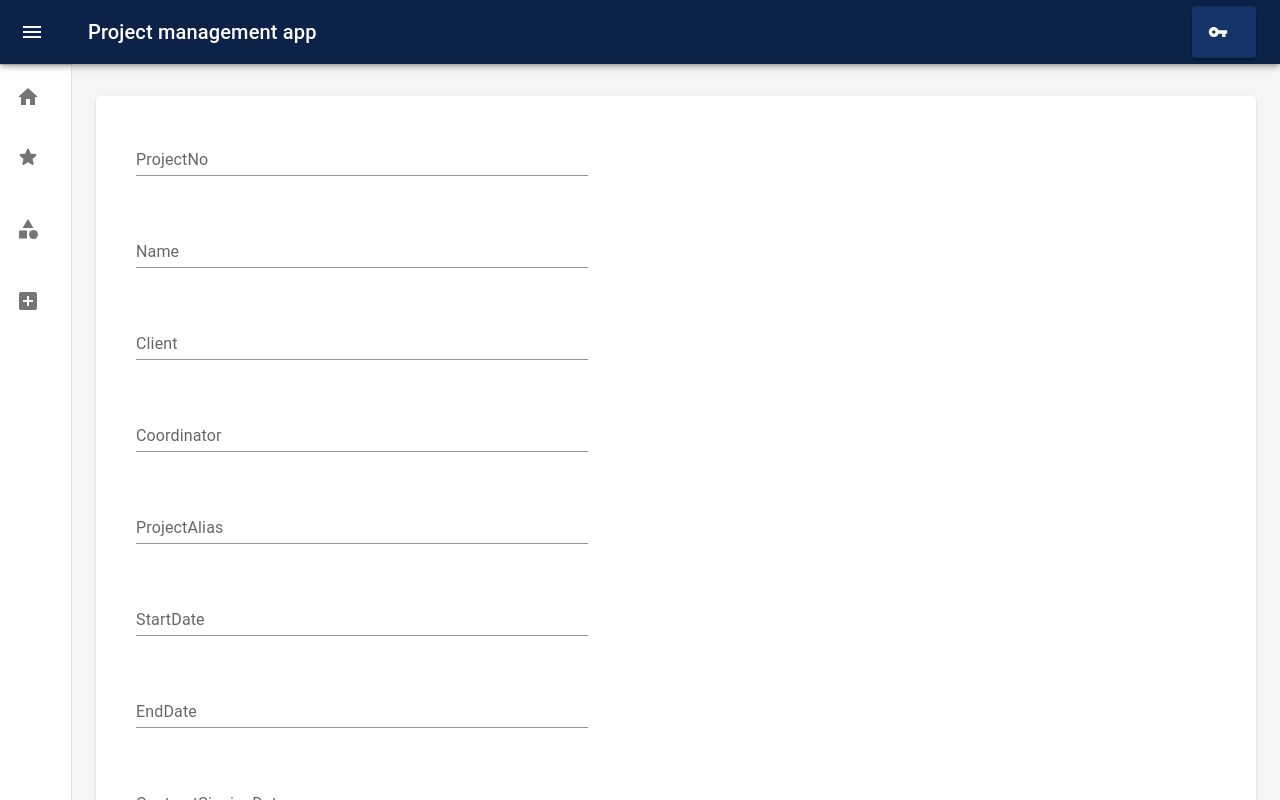
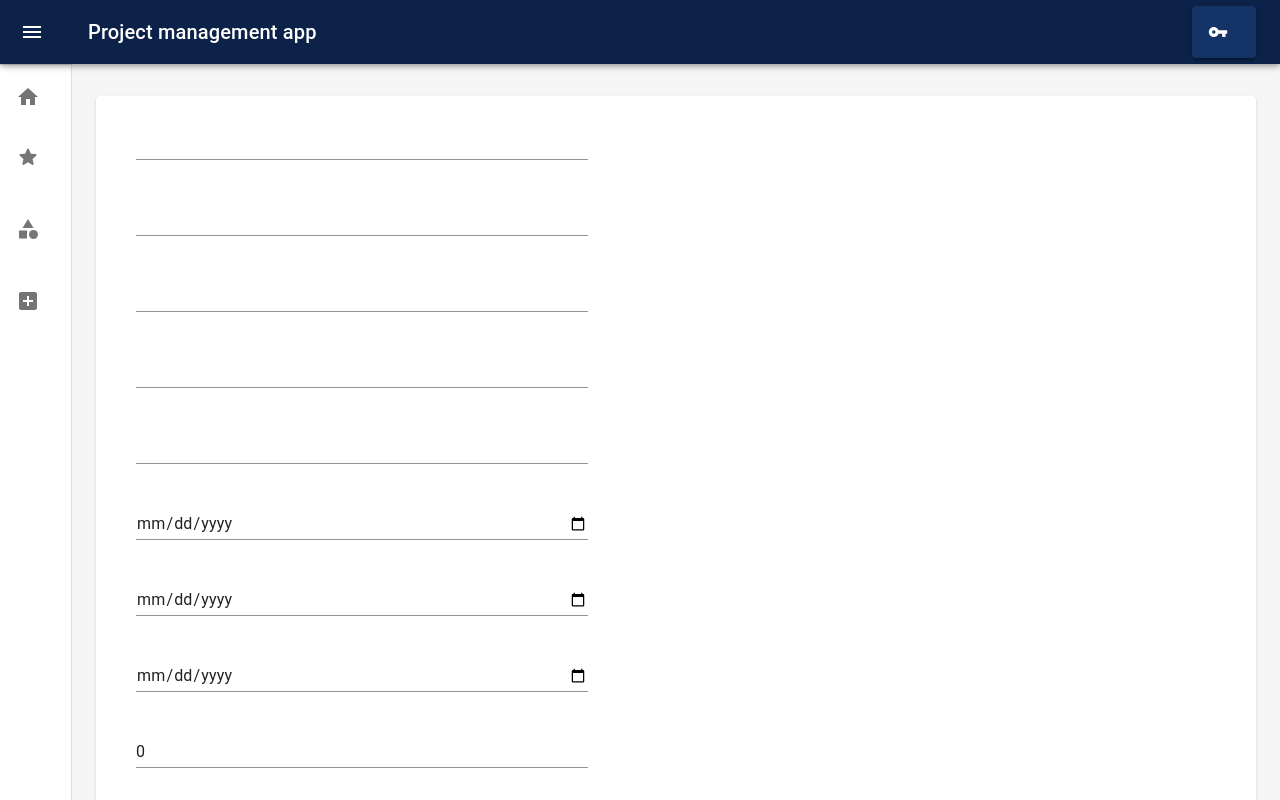
Before and after one commit to sandravala/project-management-front, a React (Create React App) app: page /projects/save in a window 1280 px wide. Built offline with nearby package versions, Linux system fonts and the light colour scheme.

Commit message:
add new investment modal created. field formik refactored to auto generate multiple fields projects api edited: save investment hook created

```diff
--- /dev/null
+++ b/src/components/form/FieldFormik.js
@@ -0,0 +1,66 @@
+import {Field} from 'formik';
+import Box from "@mui/material/Box";
+import {TextField, MenuItem} from "@mui/material";
+
+export const FieldFormik = ({type, select, label, name, propsF}) => {
+
+    const selectField = (
+        <>
+            <Field
+            label={label}
+            name={name}
+            variant="standard"
+            fullWidth
+            margin="normal"
+            select
+            error={!!propsF.errors[name] && propsF.touched[name]}
+            helperText={propsF.touched[name] && propsF.errors[name]}
+            as={TextField}
+        >
+                {select.map((option) => (
+                    <MenuItem key={option} value={option}>
+                        {option}
+                    </MenuItem>
+                ))}
+        </Field>
+        <Box pb={2.5} />
+        </>
+    )
+
+    const dateField = (
+        <>
+        <Field
+                label={label}
+               name={name}
+               variant="standard"
+               type="date"
+               InputProps={{inputProps: { min: "2010-05-01", max: "2070-05-04"} }}
+               fullWidth
+               margin="normal"
+               InputLabelProps={{ shrink: true }}
+               error={!!propsF.errors[name] && propsF.touched[name]}
+               helperText={propsF.touched[name] && propsF.errors[name]}
+               as={TextField}
+        />
+        <Box pb={2.5} />
+        </>
+    )
+
+    const simpleTextField = (
+        <>
+        <Field
+                label={label}
+                name={name}
+                variant="standard"
+                fullWidth
+                margin="normal"
+                error={!!propsF.errors[name] && propsF.touched[name]}
+                helperText={propsF.touched[name] && propsF.errors[name]}
+                as={TextField}
+        />
+        <Box pb={2.5} />
+        </>)
+
+    return type === "text" ? simpleTextField : type === "date" ? dateField : selectField;
+
+};
--- a/src/components/pages/NewProject.js
+++ b/src/components/pages/NewProject.js
@@ -1,14 +1,15 @@
 import  * as React from 'react';
 import { Form, Formik, Field} from 'formik';
 import * as yup from 'yup';
-import {Alert, Snackbar, TextField} from "@mui/material";
+import {Alert, Snackbar, TextField, MenuItem} from "@mui/material";
 import Button from "@mui/material/Button";
 import Container from "@mui/material/Container";
 import Box from "@mui/material/Box";
 import {useSaveProject} from "../../api/projectsApi";
 import {useState} from "react";
-
-
+import { FieldFormik } from '../form/FieldFormik';
+import { useTranslation } from 'react-i18next';
+import { t } from 'i18next';
 
 
 const validationSchema = yup.object({
@@ -51,30 +52,88 @@ const validationSchema = yup.object({
 
 });
 
-export const FieldFormik = ({name, propsF}) => {
+const fieldNames = [
+    {
+        label: t("projectNo"),
+        name: "projectNo",
+        type: "text",
+        select: []
+    },
+    {
+        label: t("projectName"),
+        name: "name",
+        type: "text",
+        select: []
+    },
+    {
+        label: t("client"),
+        name: "client",
+        type: "text",
+        select: []
+    },
+    {
+        label: t("coordinator"),
+        name: "coordinator",
+        type: "text",
+        select: []
+    },
+    {
+        label: t("projectAlias"),
+        name: "projectAlias",
+        type: "text",
+        select: []
+    },
+    {
+        label: t("startDate"),
+        name: "startDate",
+        type: "date",
+        select: []
+    },
+    {
+        label: t("endDate"),
+        name: "endDate",
+        type: "date",
+        select: []
+    },
+    {
+        label: t("contractSigningDate"),
+        name: "contractSigningDate",
+        type: "date",
+        select: []
+    },
+    {
+        label: t("invEligibleCosts"),
+        name: "eligibleCosts",
+        type: "text",
+        select: []
+    },
+    {
+        label: t("invRate"),
+        name: "fundingRate",
+        type: "text",
+        select: []
+    },
+    {
+        label: t("invFundingAmount"),
+        name: "grantAmount",
+        type: "text",
+        select: []
+    },
+    {
+        label: t("indirectCostRate"),
+        name: "indirectCostRate",
+        type: "text",
+        select: []
+    },
+];
 
-    const fieldName = name.toString().charAt(0).toUpperCase() + name.toString().slice(1);
-
-    return (
-        <>
-            <Field label={fieldName}
-                   name={name}
-                   variant="standard"
-                   fullWidth
-                   margin="normal"
-                   error={!!propsF.errors[name] && propsF.touched[name]}
-                   helperText={propsF.touched[name] && propsF.errors[name]}
-                   as={TextField}
-            />
-            <Box pb={2.5} />
-        </>
-    )
-};
 
 const NewProject = () => {
     const saveProject = useSaveProject();
     const [alertOpen, setAlertOpen] = useState(false);
     const [savedProjectAlias, setSavedProjectAlias] = useState("");
+    const {t} = useTranslation();
+
     return (
         <Box sx={{ display: 'flex', justifyContent: 'flex-start'}}>
         <Container sx={{ width: "500px", marginLeft: '0'}}>
@@ -120,22 +179,19 @@ const NewProject = () => {
                 {(props) => {
                     return (
                         <Form id="projectForm">
-
-                            <FieldFormik name="projectNo" propsF={props}/>
-                            <FieldFormik name="name" propsF={props}/>
-                            <FieldFormik name="client" propsF={props}/>
-                            <FieldFormik name="coordinator" propsF={props}/>
-                            <FieldFormik name="projectAlias" propsF={props}/>
-                            <FieldFormik name="startDate" propsF={props}/>
-                            <FieldFormik name="endDate" propsF={props}/>
-                            <FieldFormik name="contractSigningDate" propsF={props}/>
-                            <FieldFormik name="eligibleCosts" propsF={props}/>
-                            <FieldFormik name="fundingRate" propsF={props}/>
-                            <FieldFormik name="grantAmount" propsF={props}/>
-                            <FieldFormik name="indirectCostRate" propsF={props}/>
-
+                            {
+                                fieldNames.map((field) => {
+                                    return <FieldFormik
+                                    key={field.name}
+                                    type={field.type}
+                                    select={field.select}
+                                    label={field.label}
+                                    name={field.name}
+                                    propsF={props}/>
+                                })
+                            }
                             <Button color="primary" variant="contained" type="submit" form="projectForm">
-                                Kurti
+                                {t("save")}
                             </Button>
                         </Form>
                     )
--- /dev/null
+++ b/src/components/pages/ProjectDashboard/NewInvestmentModal.js
@@ -0,0 +1,172 @@
+import * as React from "react";
+import {
+    Alert,
+    Button,
+    CircularProgress,
+    Dialog,
+    DialogActions,
+    DialogContent,
+    DialogContentText,
+    DialogTitle, Snackbar,
+    TextField,
+} from "@mui/material";
+import {Formik, Form} from "formik";
+import { FieldFormik } from "../../form/FieldFormik";
+import * as yup from 'yup';
+import { useTranslation } from "react-i18next";
+import { useSaveInvestment } from "../../../api/projectsApi";
+
+const NewInvestmentModal = ({ open, onClose, projectId }) => {
+
+const {t} = useTranslation();
+const saveInvestment = useSaveInvestment();
+
+const productValidationSchema = yup.object().shape({
+    procurementDeadline: yup
+    .date('Pabaigos data')
+    .required()
+})
+
+    const [alertOpen, setAlertOpen] = React.useState(false);
+
+    const initialValues = {
+        id: null,
+        procurementType: "",
+        name: "",
+        plannedCostAmount: 0,
+        actualContractCosts: 0,
+        fundingRate: 0,
+        fundingAmount: 0,
+        procurementDeadline: "",
+        procurementState: "",
+        projectId: parseInt(projectId)
+    }
+
+    const title = t("newInvModalTitle")
+
+    const procurementStates = [
+        "planuojama",
+        "vykdoma",
+        "įvykdyta (pasirašyta sutartis)",
+        "atsisakyta"
+    ]
+
+    const procurementTypes = [
+        "Pirkimas iš pasirinkto tiekėjo",
+        "Konkursas"
+    ]
+
+    const fieldNames = [
+        {
+            label: t("invPrType"),
+            name: "procurementType",
+            type: "select",
+            select: procurementTypes
+        },
+        {
+            label: t("invName"),
+            name: "name",
+            type: "text",
+            select: []
+        },
+        {
+            label: t("invEligibleCosts"),
+            name: "plannedCostAmount",
+            type: "text",
+            select: []
+        },
+        {
+            label: t("invActualCosts"),
+            name: "actualContractCosts",
+            type: "text",
+            select: []
+        },
+        {
+            label: t("invRate"),
+            name: "fundingRate",
+            type: "text",
+            select: []
+        },
+        {
+            label: t("invFundingAmount"),
+            name: "fundingAmount",
+            type: "text",
+            select: []
+        },
+        {
+            label: t("invDeadline"),
+            name: "procurementDeadline",
+            type: "date",
+            select: []
+        },
+        {
+            label: t("invState"),
+            name: "procurementState",
+            type: "select",
+            select: procurementStates
+        },
+    ]
+
+    return (
+        <>
+            <Dialog fullWidth="true" open={open} onClose={onClose}>
+                <DialogTitle>{title}</DialogTitle>
+
+                <Formik initialValues={initialValues}
+                        onSubmit={async (values, {setSubmitting}) => {
+                            const newInvToAdd = {...initialValues, ...values};
+                            console.log("formik id: " + projectId + " inv: "+newInvToAdd);
+                            await saveInvestment(newInvToAdd)
+
+                            setSubmitting(false)
+                            onClose()
+                            setAlertOpen(true)
+                        }}
+                        validationSchema={productValidationSchema}
+                        >
+                    {(props) => {
+                        return (
+                            <>
+                                <DialogContent>
+                                    <Form id="projectForm">
+                                        {
+                                            fieldNames.map((field) => {
+                                                return <FieldFormik
+                                                    key={field.name}
+                                                    type={field.type}
+                                                    select={field.select}
+                                                    label={field.label}
+                                                    name={field.name}
+                                                    propsF={props} />
+                                            })
+                                        }
+                                        <Button color="primary" variant="contained" type="submit" form="projectForm">
+                                            Kurti
+                                        </Button>
+                                    </Form>
+
+                                    {props.isSubmitting && <CircularProgress color="inherit"/>}
+                                </DialogContent>
+                                <DialogActions>
+                                    <Button onClick={onClose}>{t("cancel")}</Button>
+                                    <Button disabled={props.isSubmitting} onClick={props.submitForm}>{t("save")}</Button>
+                                </DialogActions>
+                            </>
+                        )
+                    }
+                    }
+                </Formik>
+            </Dialog>
+            <Snackbar open={alertOpen}
+                      anchorOrigin={{vertical: 'top', horizontal: 'center'}}
+                      autoHideDuration={6000}
+                      onClose={() => setAlertOpen(false)}>
+                <Alert onClose={() => setAlertOpen(false)} severity="success" sx={{width: '100%'}}>
+                    Product created!!!
+                </Alert>
+            </Snackbar>
+        </>
+    )
+}
+
+export default NewInvestmentModal;
```
Also changed, not shown: src/api/projectsApi.js (+38 -9 lines), src/components/pages/ProjectDashboard/InvestmentList.js (+22 -1 lines).
